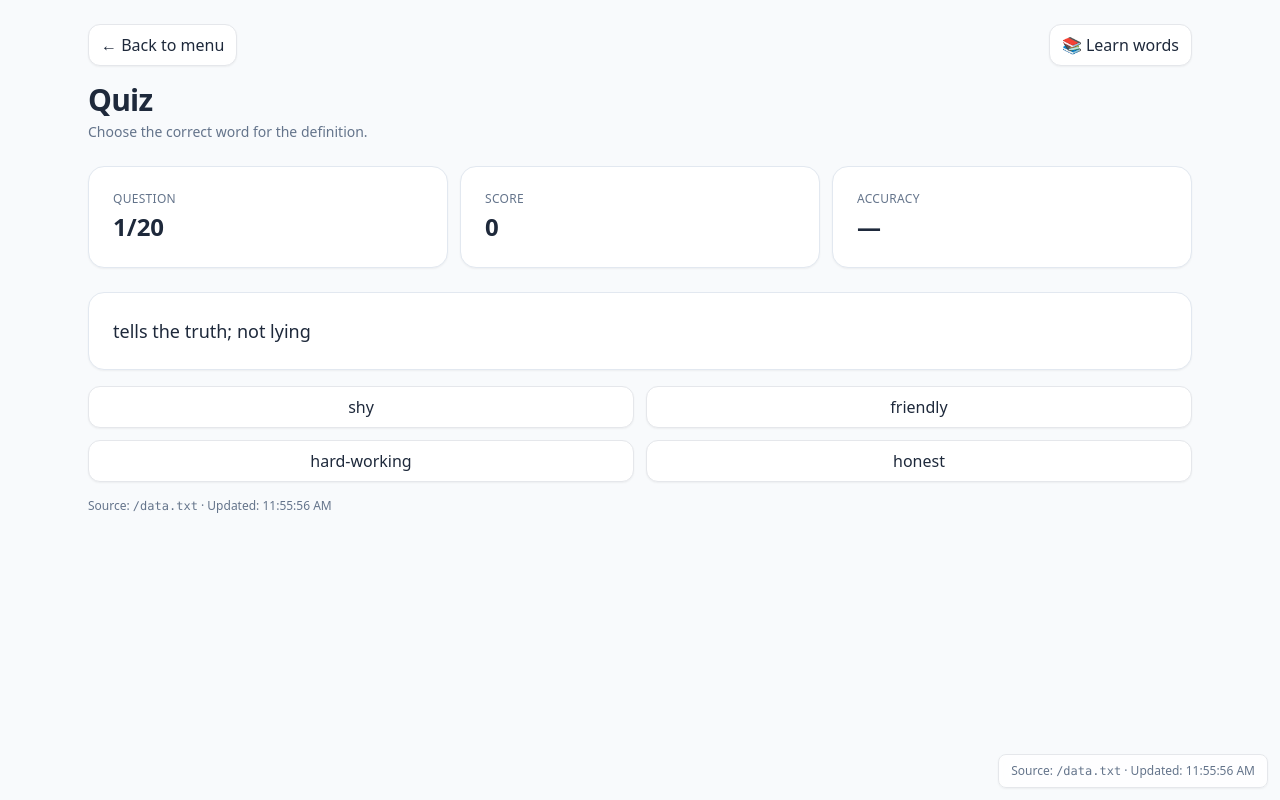
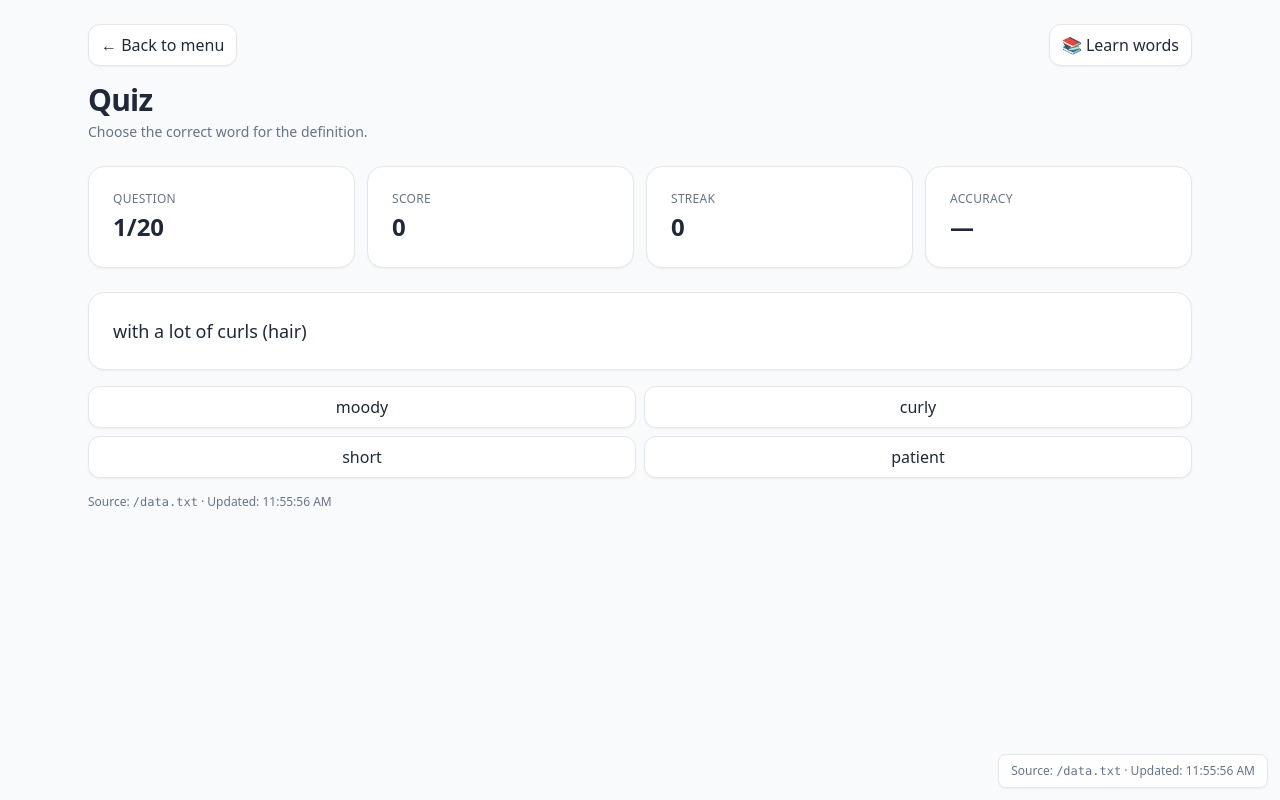
Before and after one commit to baykovaju29-bit/games, a React (Vite) app: page /quiz in a window 1280 px wide. Built offline with nearby package versions, Linux system fonts and the light colour scheme.

Commit message:
Update Quiz.jsx

```diff
--- a/src/games/Quiz.jsx
+++ b/src/games/Quiz.jsx
@@ -1,55 +1,69 @@
-import React, { useMemo, useState } from "react";
+import React, { useMemo, useState, useEffect } from "react";
 import Page from "../ui/Page.jsx";
 import Stat from "../ui/Stat.jsx";
 import { shuffle } from "../utils";
+import { recordResult } from "../lib/progress";
+
+function buildQuestions(pairs) {
+  const base = (pairs || []).filter(p => p?.term && p?.def);
+  const qs = base.map(p => {
+    const wrongs = shuffle(base.filter(x => x.term !== p.term)).slice(0, 3).map(x => x.term);
+    const options = shuffle([p.term, ...wrongs]);
+    return { prompt: p.def, term: p.term, options };
+  });
+  return shuffle(qs);
+}
 
 export default function Quiz({ pairs = [], meta }) {
-  const deck = useMemo(() => shuffle(pairs), [pairs]);
-  const [i, setI] = useState(0);              // текущий вопрос (index)
-  const [score, setScore] = useState(0);      // верные ответы
-  const [answered, setAnswered] = useState(0);// всего отвечено
-  const [msg, setMsg] = useState("");
+  const questions = useMemo(() => buildQuestions(pairs), [pairs]);
+  const [q, setQ] = useState(0);
+  const [madeMistake, setMadeMistake] = useState(false);
 
-  const q = deck[i];
+  const [score, setScore] = useState(0);
+  const [answered, setAnswered] = useState(0);
+  const [streak, setStreak] = useState(0);
+  const accuracy = answered ? Math.round((score / answered) * 100) + "%" : "—";
 
-  const options = useMemo(() => {
-    if (!q) return [];
-    const others = shuffle(deck.filter(x => x.key !== q.key)).slice(0, 3).map(x => x.term);
-    return shuffle([q.term, ...others]);
-  }, [q, deck]);
+  useEffect(() => { setMadeMistake(false); }, [q]);
 
-  function pick(opt) {
-    const ok = opt === q.term;
-    setAnswered(a => a + 1);
-    if (ok) setScore(s => s + 1);
-    setMsg(ok ? "✅ Correct" : `❌ ${q.term}`);
-    setTimeout(() => {
-      setMsg("");
-      setI(n => (n + 1) % deck.length);
-    }, 700);
+  if (!questions.length) return <div className="p-6">No data…</div>;
+  const curr = questions[q];
+
+  function choose(opt) {
+    const correct = opt === curr.term;
+    setAnswered(n => n + 1);
+    if (correct) {
+      setScore(s => s + 1);
+      setStreak(st => st + 1);
+    } else {
+      setStreak(0);
+      setMadeMistake(true);
+    }
+    recordResult({ term: curr.term, correct, firstTry: correct && !madeMistake, game: "quiz" });
+    setTimeout(() => setQ(n => (n + 1) % questions.length), 350);
   }
 
-  const accuracy = answered > 0 ? Math.round((score / answered) * 100) + "%" : "—";
-
   return (
-    <Page title="Quiz" subtitle="Choose the correct word for the definition.">
-      <div className="grid grid-cols-1 md:grid-cols-3 gap-3 mb-6">
-        <Stat label="Question" value={`${i + 1}/${deck.length || 0}`} />
+    <Page title="Quiz" subtitle="Choose the correct word for the definition." right={null}>
+      <div className="grid grid-cols-4 gap-2 md:gap-3 mb-6">
+        <Stat label="Question" value={`${q + 1}/${questions.length}`} />
         <Stat label="Score" value={score} />
+        <Stat label="Streak" value={streak} />
         <Stat label="Accuracy" value={accuracy} />
       </div>
 
-      <div className="card card-pad text-lg mb-4">{q?.def || "—"}</div>
+      <div className="card card-pad mb-4 text-lg">
+        {curr.prompt}
+      </div>
 
-      <div className="grid grid-cols-1 md:grid-cols-2 gap-3">
-        {options.map((opt) => (
-          <button key={opt} onClick={() => pick(opt)} className="btn text-left">
+      <div className="grid grid-cols-1 sm:grid-cols-2 gap-2">
+        {curr.options.map(opt => (
+          <button key={opt} className="btn" onClick={() => choose(opt)}>
             {opt}
           </button>
         ))}
       </div>
 
-      {msg && <div className="text-center mt-3 sub">{msg}</div>}
       <div className="mt-4">{meta}</div>
     </Page>
   );
```
